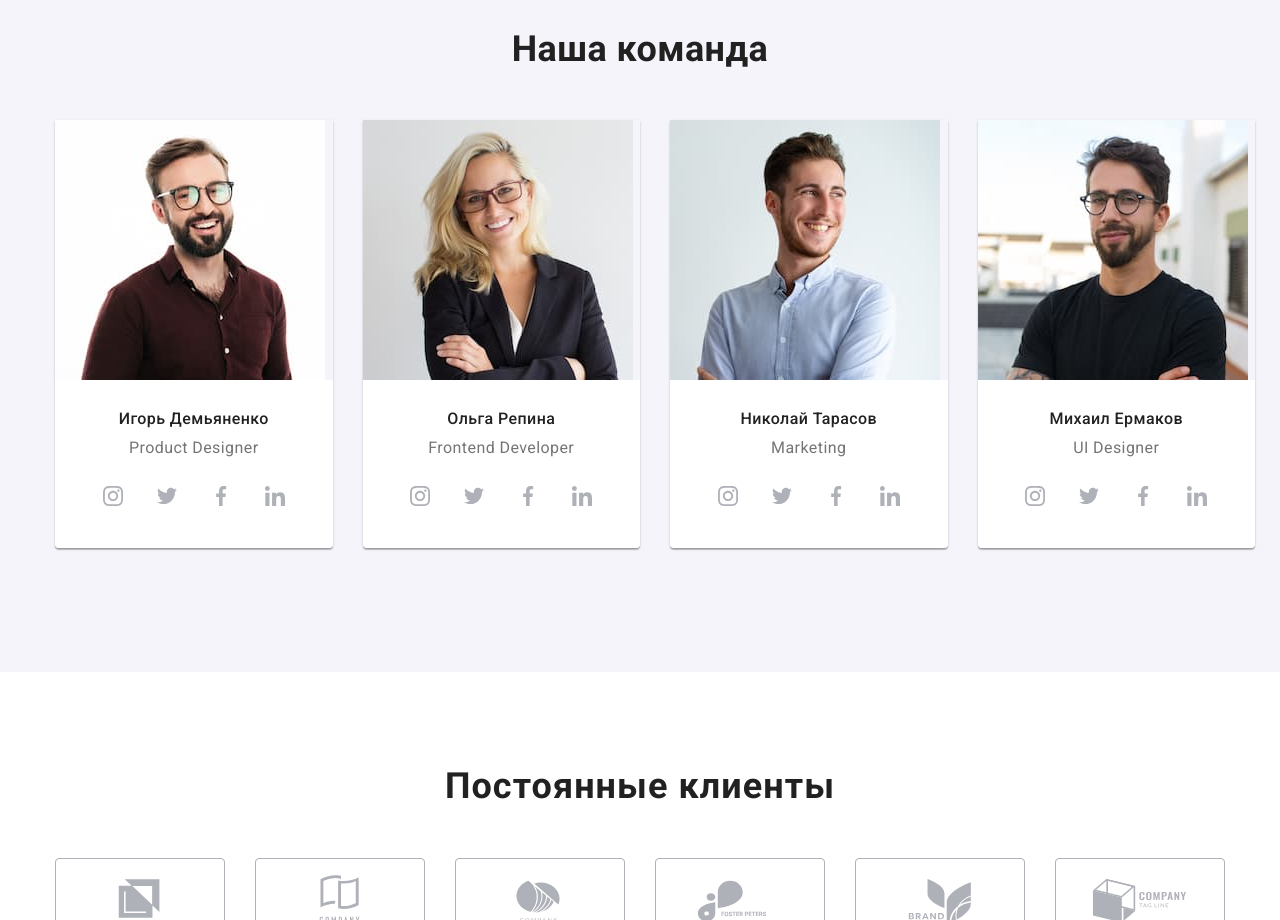
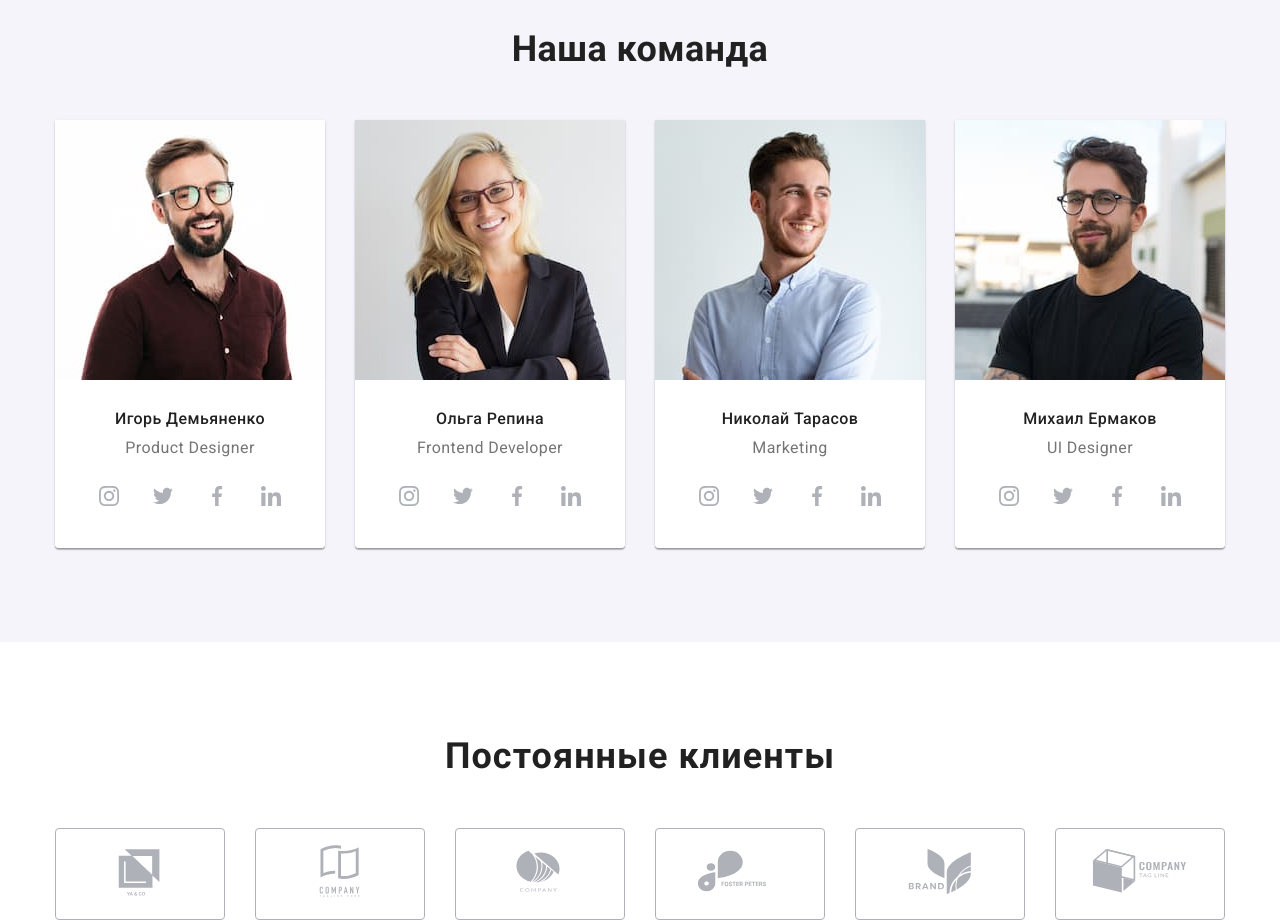
Before and after one commit to DarkArtyom/WebStudio, a plain HTML site: page index.html in a window 1280 px wide. Shown: the part 1660-2580 px from the top of the page. Drawn offline with nearby package versions, Linux system fonts and the light colour scheme.

Commit message:
team margin adapt

```diff
--- a/sass/layout/_team.scss
+++ b/sass/layout/_team.scss
@@ -19,11 +19,15 @@
   border-radius: 0px 0px 4px 4px;
   margin-bottom: var(--list-right-margin);
   @media screen and (min-width: 768px) {
-    width: calc(100% / 2 - 30px);
-    margin-right: 30px;
+    // width: calc(100% / 2 - 30px);
+    margin-right: var(--list-right-margin);
+  }
+  &:last-child {
+    margin-right: 0;
   }
   @media screen and (min-width: 1200px) {
     margin-right: var(--list-right-margin);
+    margin-bottom: 0;
   }
   &:last-child {
     margin-right: 0;
```
Also changed, not shown: css/main.css, css/main.min.css, 2 other files.
